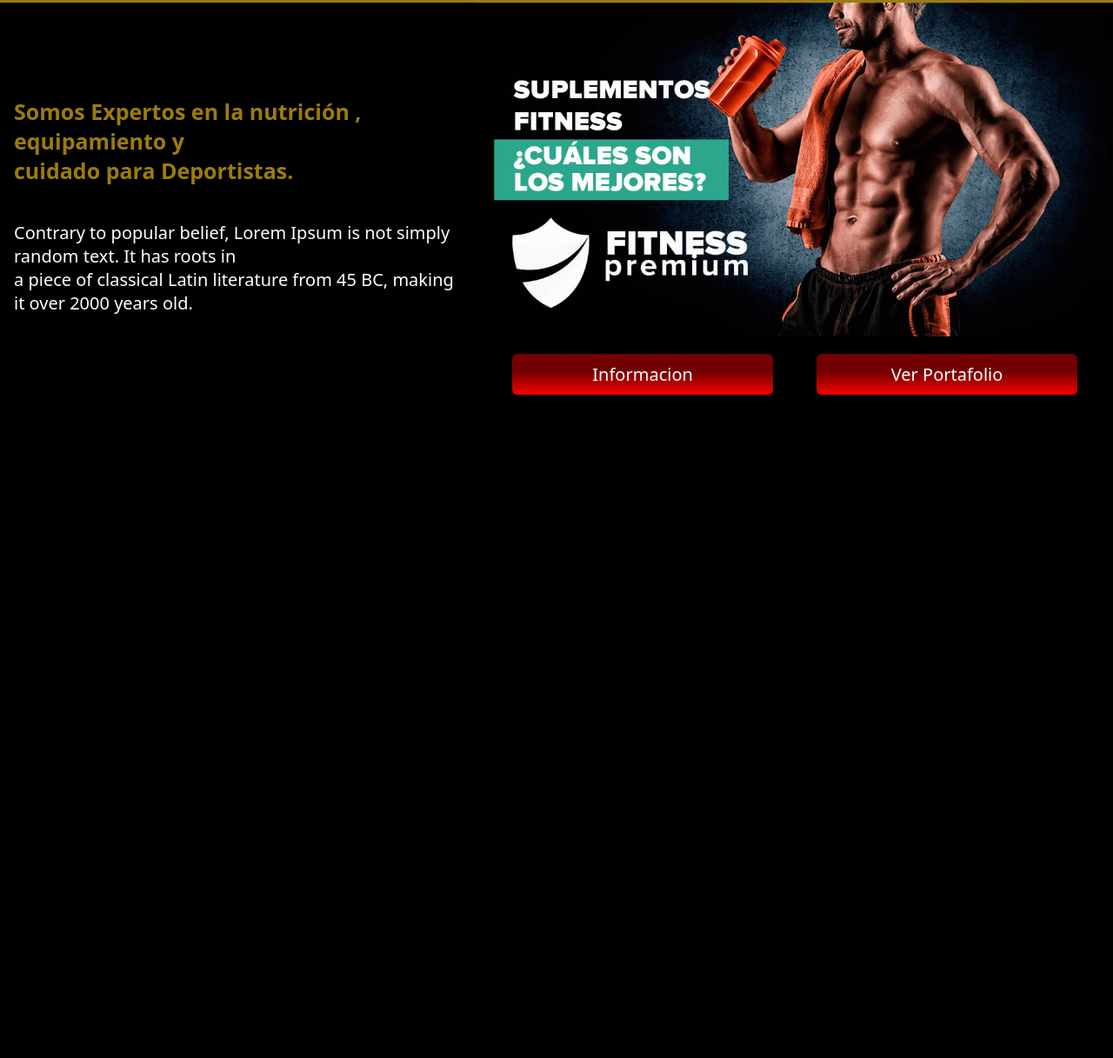
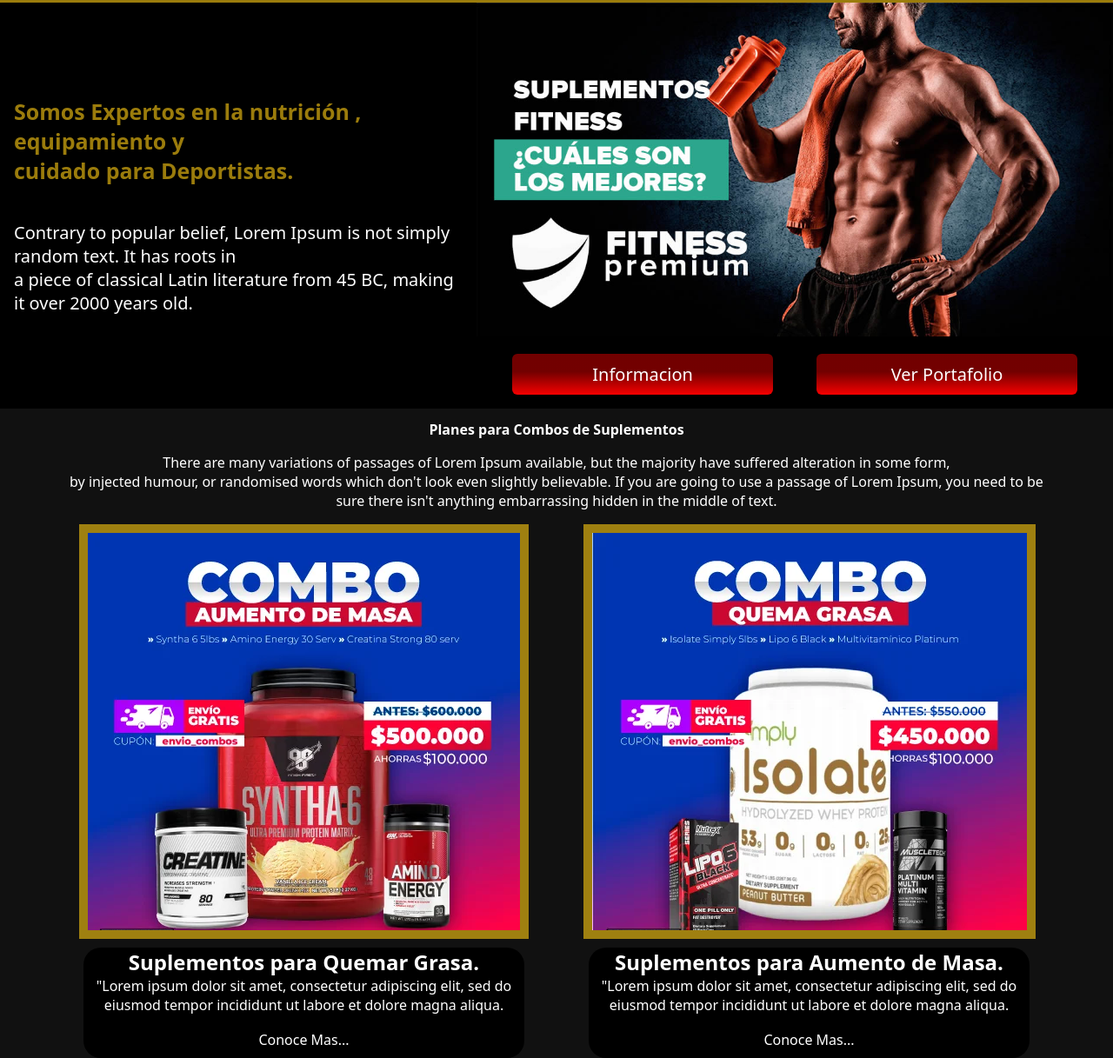
Before and after one commit to Jhonsito-117/tienda_fitness, a plain HTML site: page index.html in a window 1280 px wide. Shown: the part 1047-2264 px from the top of the page at 87% size. Before the commit the page ends 1517 px from the top, so only its background shows below. Drawn offline with nearby package versions, Linux system fonts and the light colour scheme.

Commit message:
MF Aplicado a la Seccion 2 del Home

```diff
--- a/assets/css/new_styles.css
+++ b/assets/css/new_styles.css
@@ -181,3 +181,91 @@
 }
 
 /* FIN SECCIÓN #1 */
+
+/* COMIENZO SECCION #2 */
+
+.seccion-2 {
+  background-color: #111111;
+  flex-direction: column;
+  display: flex;
+  align-items: center;
+}
+
+.planes-seccion {
+  display: flex;
+  flex-direction: column;
+  width: 90%;
+}
+
+.encabezado-planes p,
+.encabezado-planes h1 {
+  color: #ffffff;
+  text-align: center;
+}
+
+.encabezado-planes p {
+  font-size: var(--tamaño-fuente-parrafo);
+}
+
+.encabezado-planes h1 {
+  font-size: var(--tamaño-fuente-titulo);
+}
+
+.combo-planes {
+  display: flex;
+  flex-direction: column;
+  align-items: center;
+  gap: 10px;
+}
+
+.combo {
+  display: flex;
+  flex-direction: column;
+  align-items: center;
+  gap: 10px;
+  width: 70%;
+}
+
+/* .img-combo {
+  width: 70%;
+} */
+
+.combo img {
+  border-width: 10px;
+  border-color: #cda410c1;
+  border-style: solid;
+  width: auto;
+  max-width: 100%;
+}
+
+.text-combo {
+  color: #ffffff;
+  background-color: #000000;
+  border-radius: 20px;
+  display: flex;
+  flex-direction: column;
+  width: auto;
+  max-width: 507px;
+}
+
+.text-combo h1,
+.text-combo p {
+  text-align: center;
+  margin: 0;
+}
+
+.text-combo a {
+  text-decoration: none;
+  color: #ffffff;
+  text-align: center;
+  margin-bottom: 2%;
+}
+
+@media (min-width: 950px) {
+  .combo-planes {
+    display: flex;
+    flex-direction: row;
+  }
+}
+
+/* FIN SECCION #2 */
--- a/index.html
+++ b/index.html
@@ -102,53 +102,48 @@
   </section>
 
   <!-- FIN SECCIÓN #1 -->
-  <div class="hidden">
+
   <!-- INICIO SECCION #2 -->
   <section class="seccion-2">
     <div class="planes-seccion">
         <div class="encabezado-planes">
             <h1>Planes para Combos de Suplementos</h1>
             <p>
-          There are many variations of passages of Lorem Ipsum available, but
-          the majority have suffered alteration in some form, <br />
-          by injected humour, or randomised words which don't look even
-          slightly believable. If you are going to use a passage of Lorem
-          Ipsum, you need to be sure there isn't anything embarrassing hidden
-          in the middle of text.
+                There are many variations of passages of Lorem Ipsum available, but the majority have suffered alteration in some form, <br /> by injected humour, or randomised words which don't look even slightly believable. If you are going to use
+                a passage of Lorem Ipsum, you need to be sure there isn't anything embarrassing hidden in the middle of text.
             </p>
         </div>
         <div class="combo-planes">
             <div class="combo">
-          <div class="img-combo">
+                <!-- <div class="img-combo"> -->
                 <img src="/assets/img/coombo1.png" alt="" />
-          </div>
+                <!-- </div> -->
                 <div class="text-combo">
-            <div class="pie-icon">
-              <ion-icon name="pie-chart"></ion-icon>
-            </div>
+                    <!-- <div class="pie-icon"> -->
+                    <!-- <ion-icon name="pie-chart"></ion-icon> -->
+                    <h1>Suplementos para Quemar Grasa.</h1>
+                    <!-- </div> -->
 
-            <h1>Suplementos para Quemar Grasa.</h1>
+
                     <p>
-              "Lorem ipsum dolor sit amet, consectetur adipiscing elit, sed do
-              eiusmod tempor incididunt ut labore et dolore magna aliqua.
+                        "Lorem ipsum dolor sit amet, consectetur adipiscing elit, sed do eiusmod tempor incididunt ut labore et dolore magna aliqua.
                     </p>
                     <br />
                     <a href="#">Conoce Mas... </a>
                 </div>
             </div>
             <div class="combo">
-          <div class="img-combo">
+                <!-- <div class="img-combo"> -->
                 <img src="/assets/img/combo2.png" alt="" />
-          </div>
+                <!-- </div> -->
                 <div class="text-combo">
-            <div class="pie-icon">
-              <ion-icon name="pie-chart"></ion-icon>
-            </div>
+                    <!-- <div class="pie-icon"> -->
+                    <!-- <ion-icon name="pie-chart"></ion-icon> -->
+                    <!-- </div> -->
                     <h1>Suplementos para Aumento de Masa.</h1>
-            <br />
+                    <!-- <br /> -->
                     <p>
-              "Lorem ipsum dolor sit amet, consectetur adipiscing elit, sed do
-              eiusmod tempor incididunt ut labore et dolore magna aliqua.
+                        "Lorem ipsum dolor sit amet, consectetur adipiscing elit, sed do eiusmod tempor incididunt ut labore et dolore magna aliqua.
                     </p>
                     <br />
                     <a href="#">Conoce Mas... </a>
@@ -159,6 +154,7 @@
 </section>
 
 <!-- FIN SECCIÓN #2 -->
+<div class="hidden">
   <!-- INICIO SECCION #3 -->
 
   <section class="seccion-3">
@@ -229,6 +225,7 @@
   </section>
 
   <!-- FIN SECCION #3  -->
+
   <!-- INICIO DE SECCION 4 -->
 
   <section class="seccion-4">
```
Lines whose indentation alone changed are shown as unchanged.
